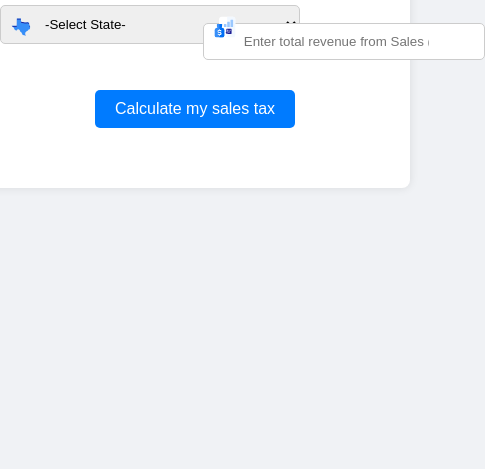
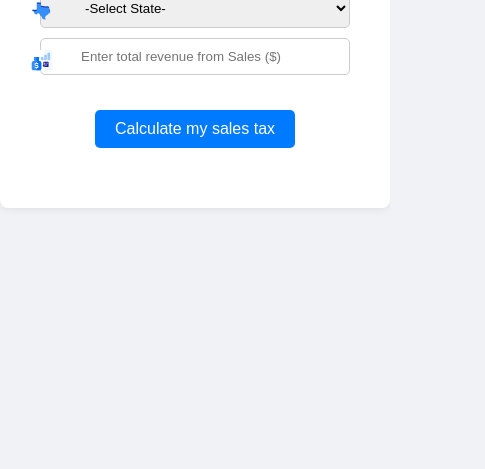
Before and after one commit to UmerSaleemUltra/Sales-Tax-Calculator, a plain HTML site: page index.html in a window 390 px wide. Shown: the part 375-844 px from the top of the page, 485 px wide, since content can reach past the window. Drawn offline with Linux system fonts and the light colour scheme.

Commit message:
Update index.html'

```diff
--- a/index.html
+++ b/index.html
@@ -20,21 +20,22 @@
             border-radius: 8px;
             box-shadow: 0 0 10px rgba(0, 0, 0, 0.1);
             text-align: center;
-            width: 100%;
+            width: 90%;
             max-width: 600px;
         }
         .calculator-container h1 {
             margin-bottom: 20px;
-
         }
         .input-group {
             display: flex;
+            flex-wrap: wrap;
             justify-content: space-between;
             margin: 10px 0;
         }
         .input-group div {
-            width: 48%;
+            flex: 1 1 48%;
             position: relative;
+            margin: 5px 0;
         }
         .input-group div img {
             position: absolute;
@@ -43,23 +44,16 @@
             width: 24px;
             height: 24px;
         }
-        .input-group select{
-            width: 300px;
+        .input-group select, .input-group input {
+            width: calc(100% - 40px);
             padding: 10px 40px;
             border: 1px solid #ccc;
             border-radius: 5px;
-        }
-
-
-        .input-group input {
-       width: 200px;
-            padding: 10px 40px;
-            border: 1px solid #ccc;
-            border-radius: 5px;
+            box-sizing: border-box;
         }
         .calculate-button {
             padding: 10px 20px;
-            margin: 20px;
+            margin: 20px 0;
             border: none;
             border-radius: 5px;
             background-color: #007bff;
@@ -73,6 +67,15 @@
         .result {
             margin-top: 20px;
             font-size: 18px;
+        }
+        @media (max-width: 600px) {
+            .input-group {
+                flex-direction: column;
+            }
+            .input-group div {
+                flex: 1 1 100%;
+                margin: 5px 0;
+            }
         }
     </style>
 </head>
@@ -137,7 +140,6 @@
                 </select>
             </div>
             <div>
-                <br>
                 <img src="sales-revenue-icon.svg" alt="Revenue Icon">
                 <input type="number" id="revenue" placeholder="Enter total revenue from Sales ($)">
             </div>
```
